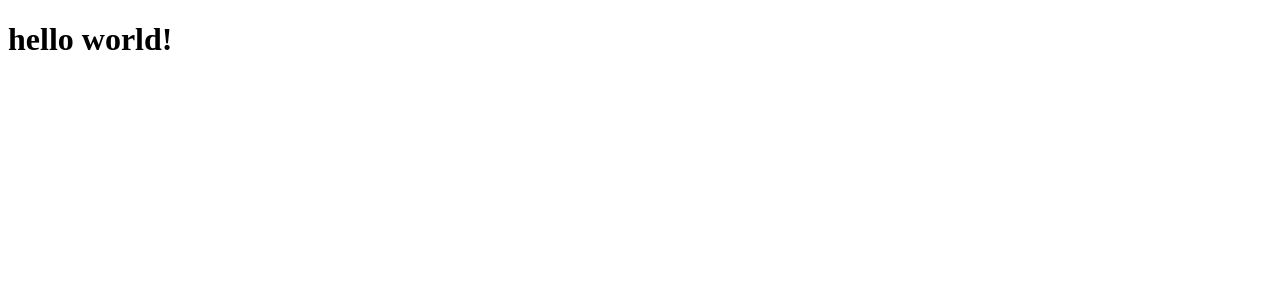
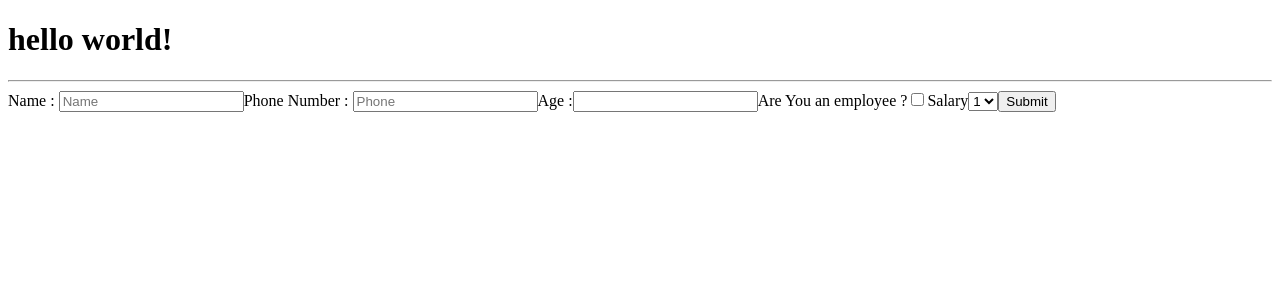
Before and after one commit to Sondos-Amr/Stateful-Loan-Form, a React (Create React App) app: page / in a window 1280 px wide. Shown: the top 300 px of the page. Built offline with nearby package versions, Linux system fonts and the light colour scheme.

Commit message:
Add basic form layout

```diff
--- a/src/App.js
+++ b/src/App.js
@@ -4,6 +4,32 @@ function App() {
   return (
     <div className="App">
       <h1>hello world!</h1>
+      <hr />
+      <LenoForm />
+    </div>
+  );
+}
+
+function LenoForm() {
+  return (
+    <div className="container-form">
+      <form className="form">
+        <label>Name : </label>
+        <input type="text" placeholder="Name" />
+        <label>Phone Number : </label>
+        <input type="phone" placeholder="Phone" />
+        <label>Age :</label>
+        <input type="number" />
+        <label>Are You an employee ?</label>
+        <input type="checkBox" />
+        <label>Salary</label>
+        <select>
+          <option>1</option>
+          <option>2</option>
+          <option>3</option>
+        </select>
+        <button>Submit</button>
+      </form>
     </div>
   );
 }
```
